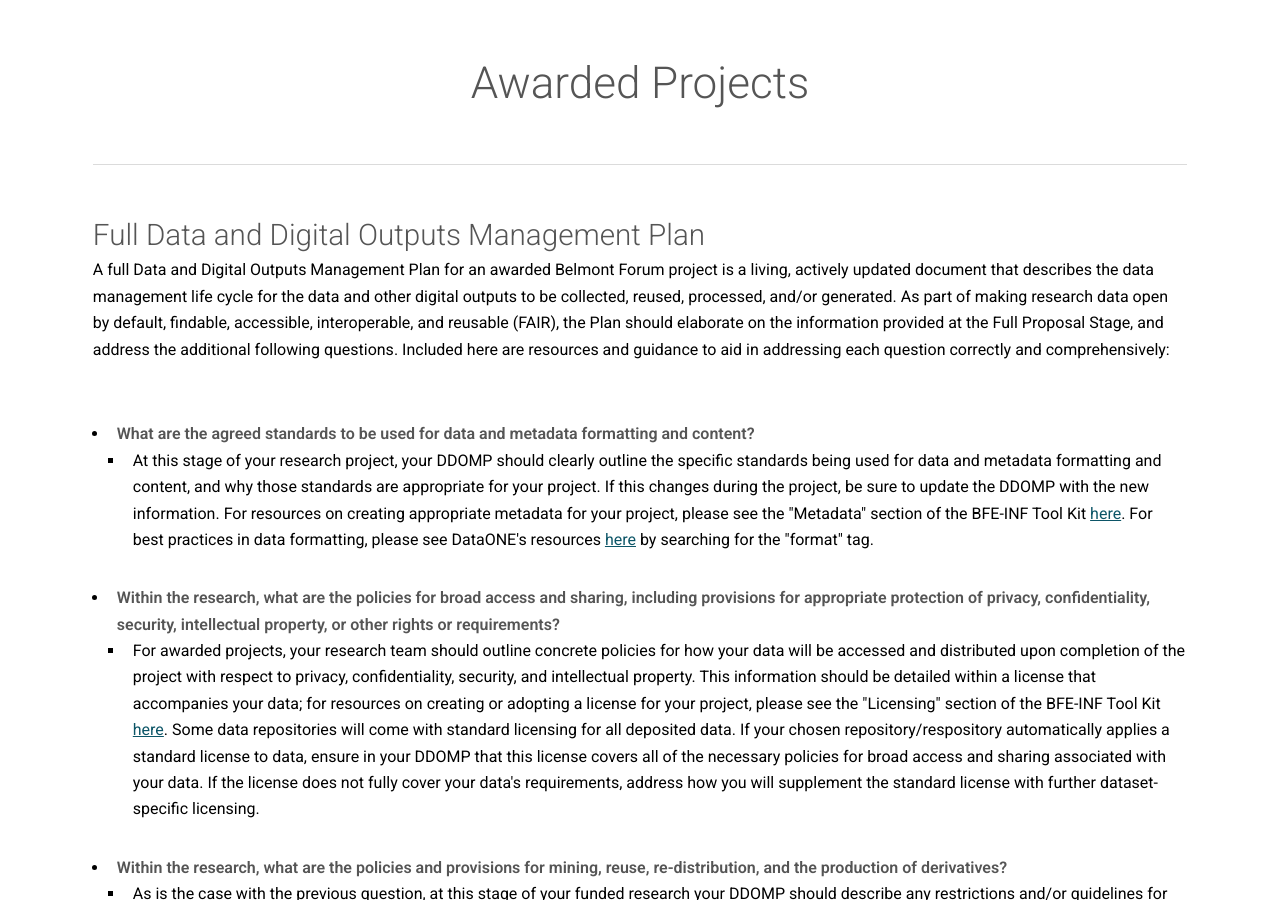
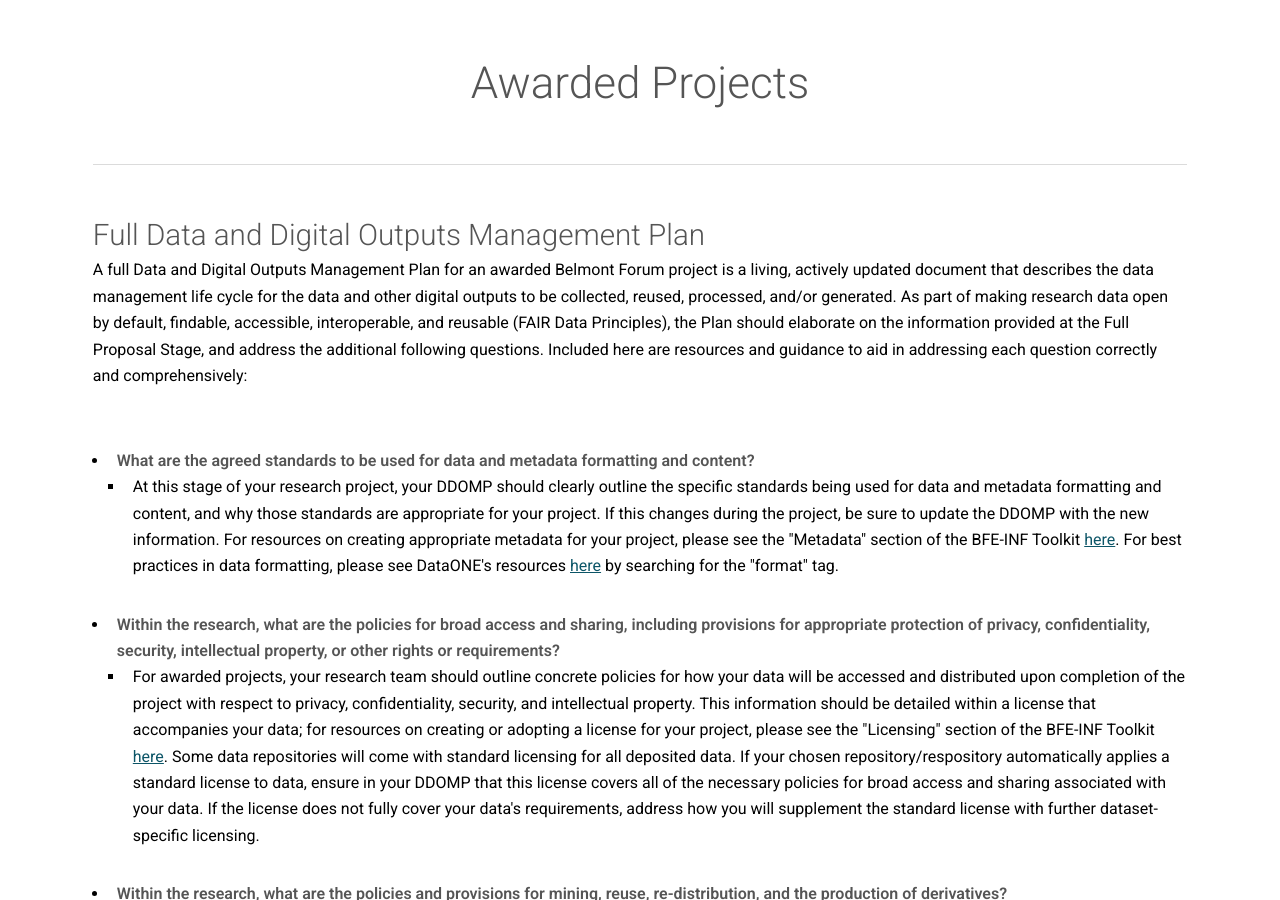
Before and after one commit to bfe-inf/toolkit, a Jekyll site: the page built from ddomp-awardedprojects.html, in a window 1280 px wide and 900 px high, scrolled down 342 px. Built offline with Jekyll 4.4.1, drawn with Linux system fonts in a browser that asks for light colours.

Commit message:
Update ddomp-awardedprojects.html

```diff
--- a/ddomp-awardedprojects.html
+++ b/ddomp-awardedprojects.html
@@ -54,15 +54,15 @@
 				<hr class="major" />
 
 					<h2>Full Data and Digital Outputs Management Plan</h2>
-					<p>A full Data and Digital Outputs Management Plan for an awarded Belmont Forum project is a living, actively updated document that describes the data management life cycle for the data and other digital outputs to be collected, reused, processed, and/or generated. As part of making research data open by default, findable, accessible, interoperable, and reusable (FAIR), the Plan should elaborate on the information provided at the Full Proposal Stage, and address the additional following questions. Included here are resources and guidance to aid in addressing each question correctly and comprehensively:</p><br/>
+					<p>A full Data and Digital Outputs Management Plan for an awarded Belmont Forum project is a living, actively updated document that describes the data management life cycle for the data and other digital outputs to be collected, reused, processed, and/or generated. As part of making research data open by default, findable, accessible, interoperable, and reusable (FAIR Data Principles), the Plan should elaborate on the information provided at the Full Proposal Stage, and address the additional following questions. Included here are resources and guidance to aid in addressing each question correctly and comprehensively:</p><br/>
 					<ul>
 						<li><strong>What are the agreed standards to be used for data and metadata formatting and content?</strong></li>
 							<ul style="list-style-type:square">
-								<li>At this stage of your research project, your DDOMP should clearly outline the specific standards being used for data and metadata formatting and content, and why those standards are appropriate for your project. If this changes during the project, be sure to update the DDOMP with the new information. For resources on creating appropriate metadata for your project, please see the "Metadata" section of the BFE-INF Tool Kit <a href="https://bfe-inf.github.io/tool-kit/bp&s-metadata.html" target="_blank">here</a>. For best practices in data formatting, please see DataONE's resources <a href="https://www.dataone.org/all-best-practices" target="_blank">here</a> by searching for the "format" tag.</li>
+								<li>At this stage of your research project, your DDOMP should clearly outline the specific standards being used for data and metadata formatting and content, and why those standards are appropriate for your project. If this changes during the project, be sure to update the DDOMP with the new information. For resources on creating appropriate metadata for your project, please see the "Metadata" section of the BFE-INF Toolkit <a href="https://bfe-inf.github.io/toolkit/bp&s-metadata.html" target="_blank">here</a>. For best practices in data formatting, please see DataONE's resources <a href="https://www.dataone.org/all-best-practices" target="_blank">here</a> by searching for the "format" tag.</li>
 							</ul>
 						<li><strong>Within the research, what are the policies for broad access and sharing, including provisions for appropriate protection of privacy, confidentiality, security, intellectual property, or other rights or requirements?</strong></li>
 							<ul style="list-style-type:square">
-								<li>For awarded projects, your research team should outline concrete policies for how your data will be accessed and distributed upon completion of the project with respect to privacy, confidentiality, security, and intellectual property. This information should be detailed within a license that accompanies your data; for resources on creating or adopting a license for your project, please see the "Licensing" section of the BFE-INF Tool Kit <a href="https://bfe-inf.github.io/tool-kit/bp&s-licensing.html" target="_blank">here</a>. Some data repositories will come with standard licensing for all deposited data. If your chosen repository/respository automatically applies a standard license to data, ensure in your DDOMP that this license covers all of the necessary policies for broad access and sharing associated with your data. If the license does not fully cover your data's requirements, address how you will supplement the standard license with further dataset-specific licensing.</li>
+								<li>For awarded projects, your research team should outline concrete policies for how your data will be accessed and distributed upon completion of the project with respect to privacy, confidentiality, security, and intellectual property. This information should be detailed within a license that accompanies your data; for resources on creating or adopting a license for your project, please see the "Licensing" section of the BFE-INF Toolkit <a href="https://bfe-inf.github.io/toolkit/bp&s-licensing.html" target="_blank">here</a>. Some data repositories will come with standard licensing for all deposited data. If your chosen repository/respository automatically applies a standard license to data, ensure in your DDOMP that this license covers all of the necessary policies for broad access and sharing associated with your data. If the license does not fully cover your data's requirements, address how you will supplement the standard license with further dataset-specific licensing.</li>
 							</ul>
 						<li><strong>Within the research, what are the policies and provisions for mining, reuse, re-distribution, and the production of derivatives?</strong></li>
 							<ul style="list-style-type:square">
```
